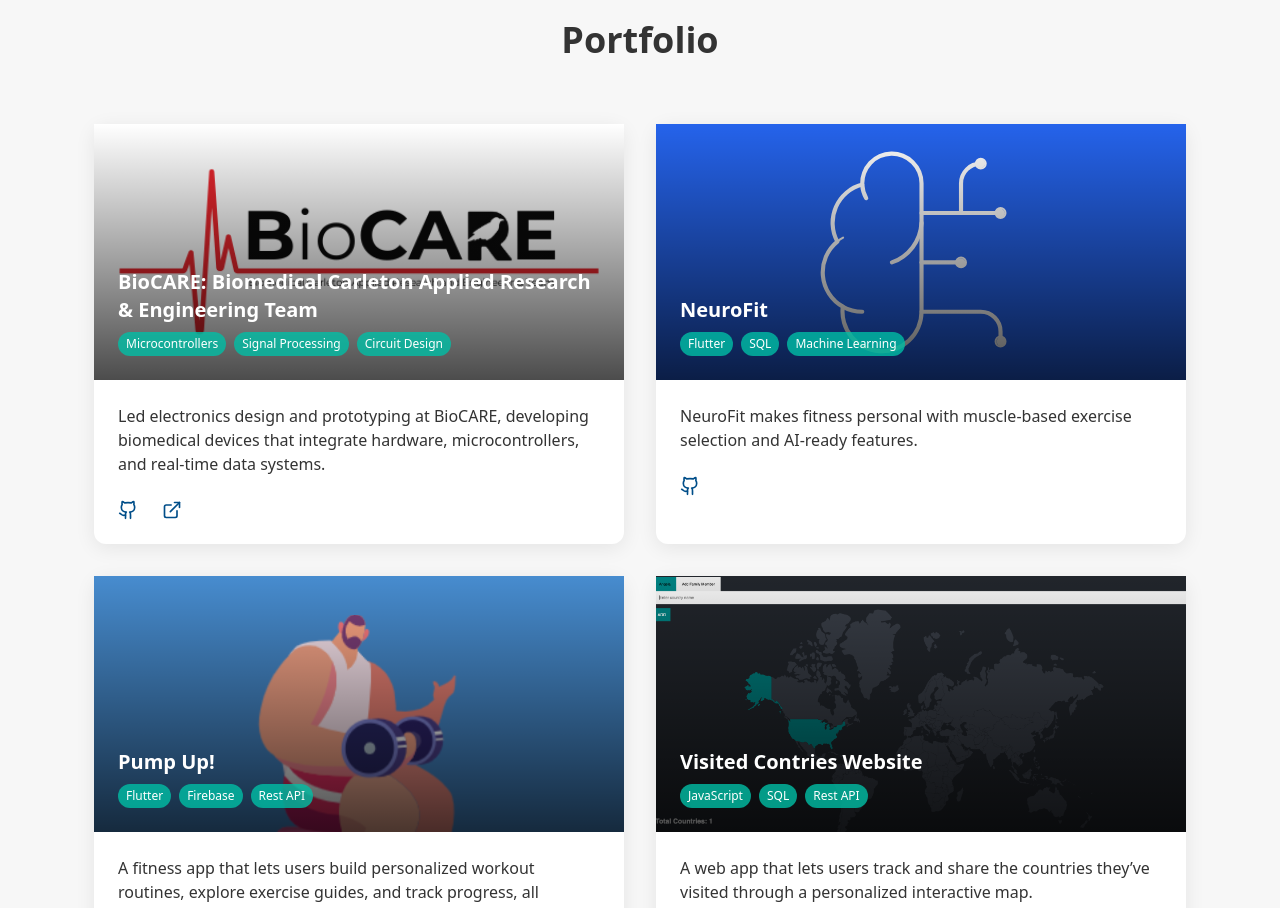
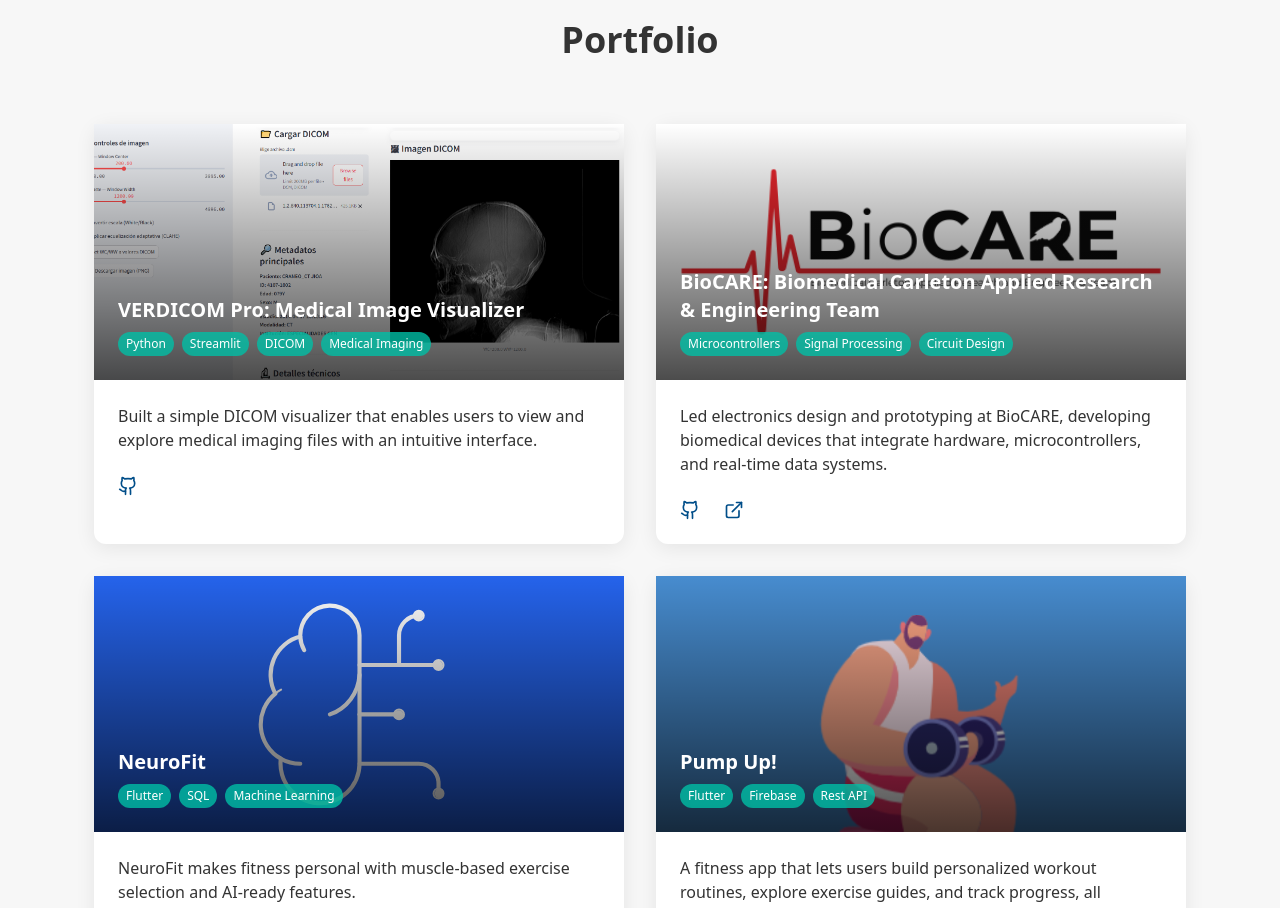
Before and after one commit to JorgeRan/portfolio-website, a React (Create React App) app: page / in a window 1280 px wide. Shown: the part 1760-2668 px from the top of the page. Built offline with nearby package versions, Linux system fonts and the light colour scheme.

Commit message:
DICOM project added

```diff
--- a/src/components/Contact.jsx
+++ b/src/components/Contact.jsx
@@ -3,7 +3,7 @@
 import { MailIcon, PhoneIcon, LinkedinIcon, GithubIcon } from "lucide-react";
 import { Button } from "./common/Button";
 export function Contact() {
-  const [status, setStatus] = useState(null); // "success", "error", "loading", or null
+  const [status, setStatus] = useState(null);
 
   const handleSubmit = async (e) => {
     e.preventDefault();
--- a/src/components/Porfolio.jsx
+++ b/src/components/Porfolio.jsx
@@ -3,6 +3,16 @@
 import { GithubIcon, ExternalLinkIcon } from "lucide-react";
 export function Portfolio() {
   const projects = [
+    {
+      title: "VERDICOM Pro: Medical Image Visualizer",
+      description:
+        "Built a simple DICOM visualizer that enables users to view and explore medical imaging files with an intuitive interface.",
+      image: "images/VERDICOM.png",
+      technologies: ["Python", "Streamlit", "DICOM", "Medical Imaging"],
+      github: "https://github.com/JorgeRan/verdicom-pro",
+      demo: "",
+    },
+
     {
       title: "BioCARE: Biomedical Carleton Applied Research & Engineering Team",
       description:
```
Also changed, not shown: public/images/VERDICOM.png (added).
